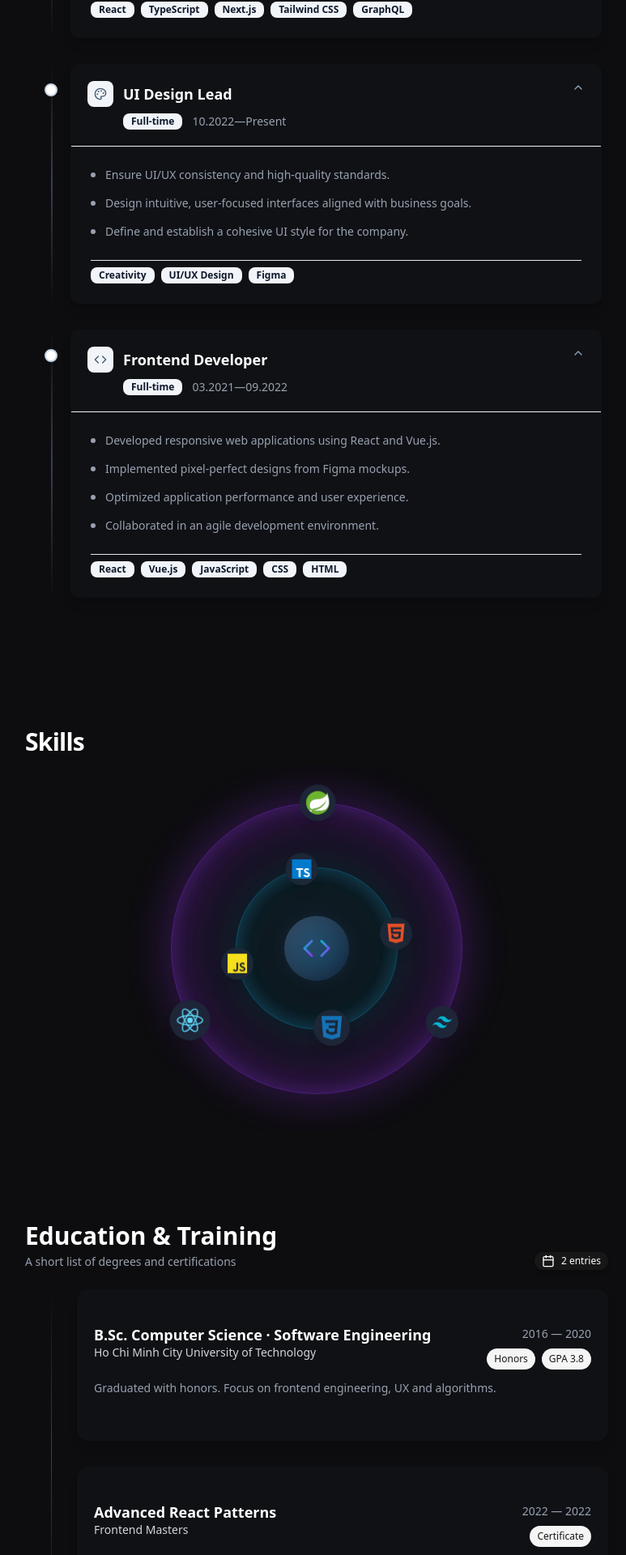
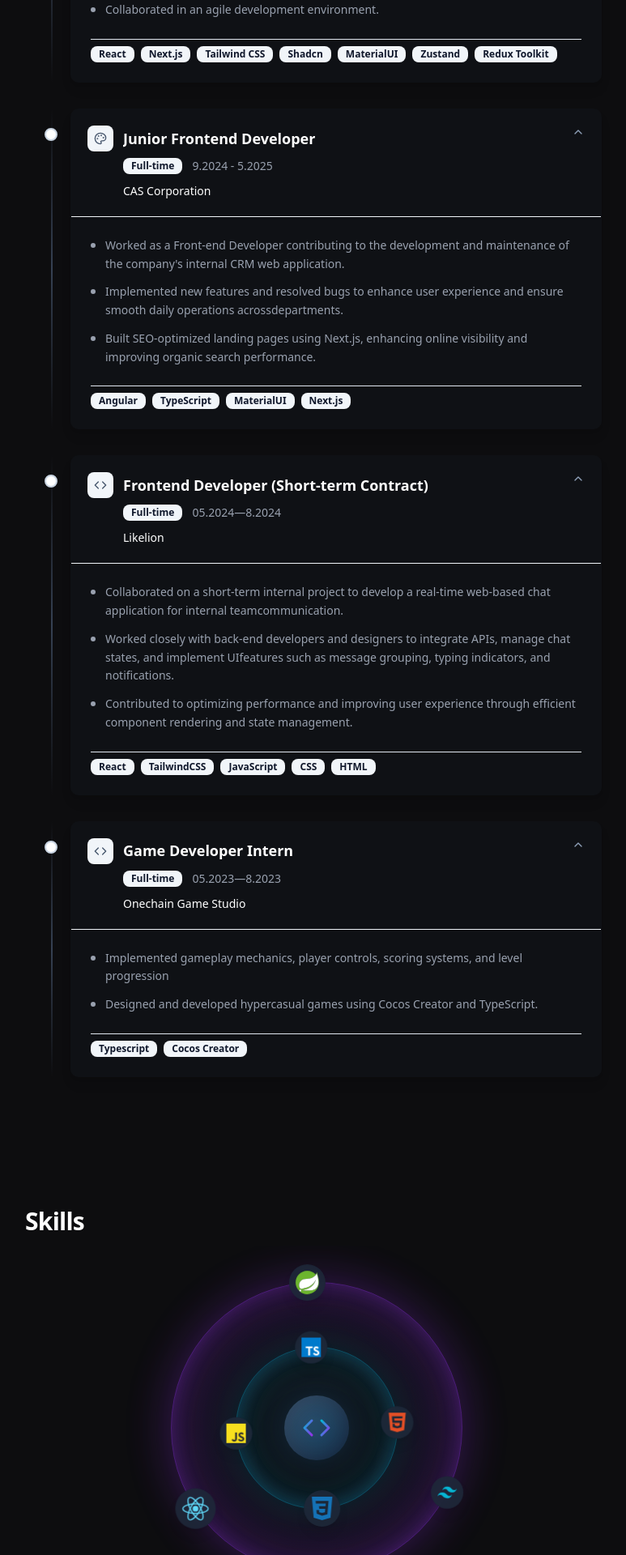
Before and after one commit to huynth1801/my-porfolio-nextjs, a Next.js app: page / in a window 1280 px wide. Shown: the part 1374-3294 px from the top of the page at 81% size, without its empty margins (249-1022 px from the left). Built offline with nearby package versions, Linux system fonts and the light colour scheme.

Commit message:
fix description

```diff
--- a/app/components/education-section.tsx
+++ b/app/components/education-section.tsx
@@ -28,11 +28,6 @@ interface EducationSectionProps {
 const containerVariants = {
   hidden: { opacity: 0, y: 12 },
   show: { opacity: 1, y: 0, transition: { staggerChildren: 0.08 } },
-};
-
-const itemVariants = {
-  hidden: { opacity: 0, x: -12 },
-  show: { opacity: 1, x: 0, transition: { type: "spring", stiffness: 160, damping: 18 } },
 };
 
 export const EducationSection: React.FC<EducationSectionProps> = ({
@@ -66,7 +61,7 @@ export const EducationSection: React.FC<EducationSectionProps> = ({
           <div className="hidden md:block absolute left-8 top-0 bottom-0 w-px bg-gradient-to-b from-transparent via-gray-700 to-transparent" />
 
           <div className="space-y-6 md:space-y-8">
-            {items.map((it, idx) => (
+            {items.map((it) => (
               <motion.article key={it.id} className={clsx("relative md:pl-16", "group")}>
                 {/* Timeline dot (desktop) */}
                 <div className="hidden md:absolute md:left-0 md:top-2">
--- a/app/components/experience-section.tsx
+++ b/app/components/experience-section.tsx
@@ -78,6 +78,7 @@ interface TimelineItemData {
   id: string;
   title: string;
   type: string;
+  company: string;
   duration: string;
   icon: IconType;
   responsibilities: string[];
@@ -92,52 +93,73 @@ interface ProfessionalTimelineProps {
   expandMode?: ExpandMode;
 }
 
-// --- MOCK DATA ---
 const timelineData: TimelineItemData[] = [
   {
     id: "prof-exp-1",
-    title: "Senior Frontend Developer",
+    title: "Junior Frontend Developer",
     type: "Full-time",
-    duration: "10.2022—Present",
+    company: "TGM Research",
+    duration: "7.2025—Present",
     icon: Code,
     responsibilities: [
-      "Lead development of complex React applications with TypeScript.",
+      "Collaborate with colleagues to develop of complex React applications with TypeScript. Optimize performance for the website",
       "Architect scalable frontend solutions using Next.js and modern tooling.",
-      "Mentor junior developers and conduct code reviews.",
       "Collaborate with design and backend teams to deliver high-quality products.",
+      "Collaborated in an agile development environment.",
     ],
-    skills: ["React", "TypeScript", "Next.js", "Tailwind CSS", "GraphQL"],
+    skills: [
+      "React",
+      "Next.js",
+      "Tailwind CSS",
+      "Shadcn",
+      "MaterialUI",
+      "Zustand",
+      "Redux Toolkit",
+    ],
   },
   {
     id: "prof-exp-2",
-    title: "UI Design Lead",
+    title: "Junior Frontend Developer",
     type: "Full-time",
-    duration: "10.2022—Present",
+    company: "CAS Corporation",
+    duration: "9.2024 - 5.2025",
     icon: Palette,
     responsibilities: [
-      "Ensure UI/UX consistency and high-quality standards.",
-      "Design intuitive, user-focused interfaces aligned with business goals.",
-      "Define and establish a cohesive UI style for the company.",
+      "Worked as a Front-end Developer contributing to the development and maintenance of the company's internal CRM web application.",
+      "Implemented new features and resolved bugs to enhance user experience and ensure smooth daily operations acrossdepartments.",
+      "Built SEO-optimized landing pages using Next.js, enhancing online visibility and improving organic search performance.",
     ],
-    skills: ["Creativity", "UI/UX Design", "Figma"],
+    skills: ["Angular", "TypeScript", "MaterialUI", "Next.js"],
   },
   {
     id: "prof-exp-3",
-    title: "Frontend Developer",
+    title: "Frontend Developer (Short-term Contract)",
     type: "Full-time",
-    duration: "03.2021—09.2022",
+    company: "Likelion",
+    duration: "05.2024—8.2024",
     icon: Code,
     responsibilities: [
-      "Developed responsive web applications using React and Vue.js.",
-      "Implemented pixel-perfect designs from Figma mockups.",
-      "Optimized application performance and user experience.",
-      "Collaborated in an agile development environment.",
+      "Collaborated on a short-term internal project to develop a real-time web-based chat application for internal teamcommunication.",
+      "Worked closely with back-end developers and designers to integrate APIs, manage chat states, and implement UIfeatures such as message grouping, typing indicators, and notifications.",
+      "Contributed to optimizing performance and improving user experience through efficient component rendering and state management.",
     ],
-    skills: ["React", "Vue.js", "JavaScript", "CSS", "HTML"],
+    skills: ["React", "TailwindCSS", "JavaScript", "CSS", "HTML"],
+  },
+  {
+    id: "prof-exp-4",
+    title: "Game Developer Intern",
+    type: "Full-time",
+    company: "Onechain Game Studio",
+    duration: "05.2023—8.2023",
+    icon: Code,
+    responsibilities: [
+      "Implemented gameplay mechanics, player controls, scoring systems, and level progression",
+      "Designed and developed hypercasual games using Cocos Creator and TypeScript.",
+    ],
+    skills: ["Typescript", "Cocos Creator"],
   },
 ];
 
-// --- COMPONENTS ---
 interface TimelineItemContentProps {
   item: TimelineItemData;
 }
@@ -225,6 +247,7 @@ const TimelineItem = memo(function TimelineItem({ item, expanded, onToggle }: Ti
                   </Badge>
                   <span className="text-sm text-gray-400">{item.duration}</span>
                 </div>
+                <span className="text-white text-sm ml-11">{item.company}</span>
               </div>
 
               <div
@@ -257,7 +280,6 @@ const TimelineItem = memo(function TimelineItem({ item, expanded, onToggle }: Ti
 });
 TimelineItem.displayName = "TimelineItem";
 
-// --- MAIN TIMELINE ---
 export function ProfessionalTimeline({
   data,
   defaultExpandedIds,
@@ -299,7 +321,6 @@ export function ProfessionalTimeline({
   );
 }
 
-// --- APP ENTRY POINT ---
 export default function ExperienceSection() {
   return (
     <div className="transition-colors duration-300">
--- a/app/page.tsx
+++ b/app/page.tsx
@@ -4,6 +4,26 @@ import ExperienceSection from "./components/experience-section";
 import SkillSection from "./components/skill";
 
 export default function Home() {
+  const educations = [
+    {
+      id: "uni-1",
+      school: "Ho Chi Minh City University of Technology",
+      degree: "Electronics and Telecommunication Engineering",
+      startDate: "2018",
+      endDate: "2022",
+      description: "Graduated with honors. Focus on frontend engineering, UX and algorithms.",
+      logoSrc: "/logos/hcmut.png",
+    },
+    {
+      id: "uni-2",
+      school: "UEH University",
+      degree: "Software Engineering",
+      startDate: "2023",
+      endDate: "2025",
+      description: "Practical patterns and state management.",
+      tags: ["Certificate"],
+    },
+  ];
   return (
     <main className="bg-[#0d0d0f]">
       <AboutSection />
@@ -12,28 +32,7 @@ export default function Home() {
       <EducationSection
         title="Education & Training"
         subtitle="A short list of degrees and certifications"
-        items={[
-          {
-            id: "uni-1",
-            school: "Ho Chi Minh City University of Technology",
-            degree: "B.Sc. Computer Science",
-            field: "Software Engineering",
-            startDate: "2016",
-            endDate: "2020",
-            description: "Graduated with honors. Focus on frontend engineering, UX and algorithms.",
-            tags: ["Honors", "GPA 3.8"],
-            logoSrc: "/logos/hcmut.png",
-          },
-          {
-            id: "course-1",
-            school: "Frontend Masters",
-            degree: "Advanced React Patterns",
-            startDate: "2022",
-            endDate: "2022",
-            description: "Practical patterns and state management.",
-            tags: ["Certificate"],
-          },
-        ]}
+        items={educations}
       />
     </main>
   );
```
